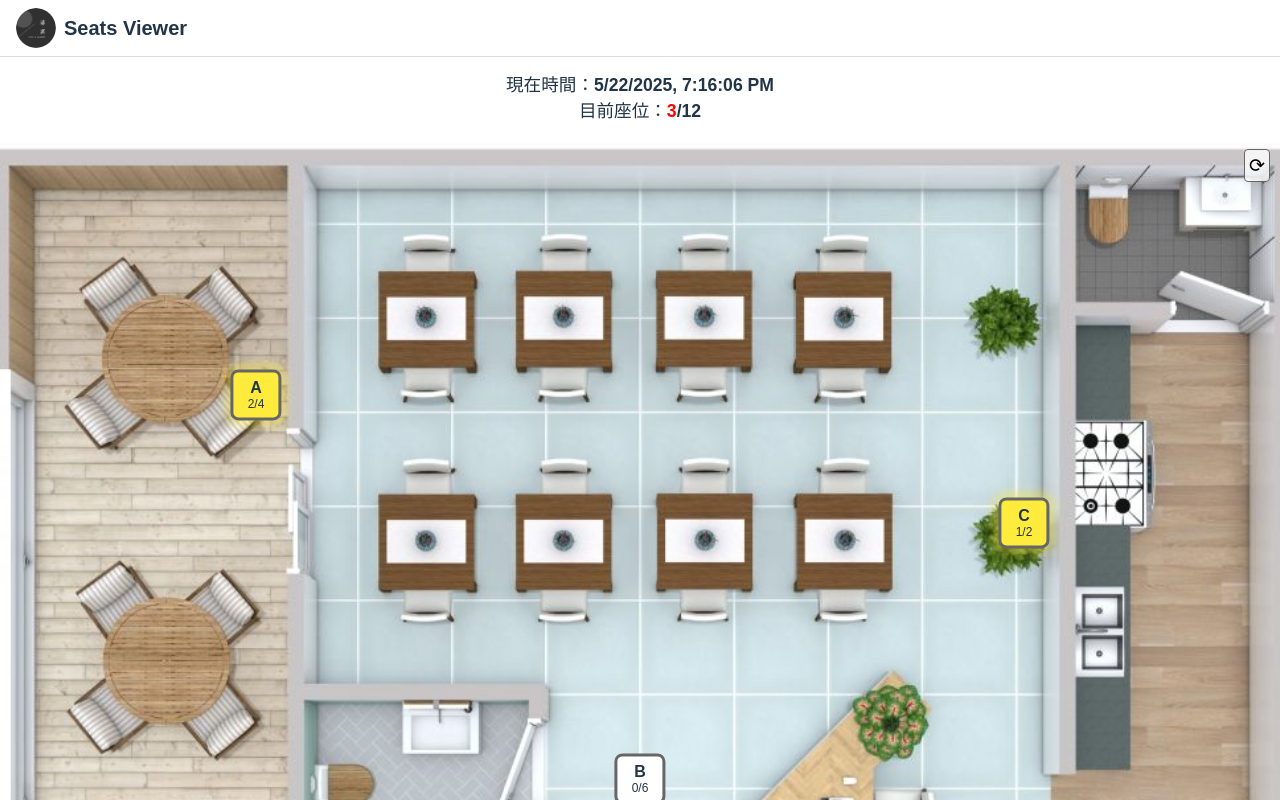
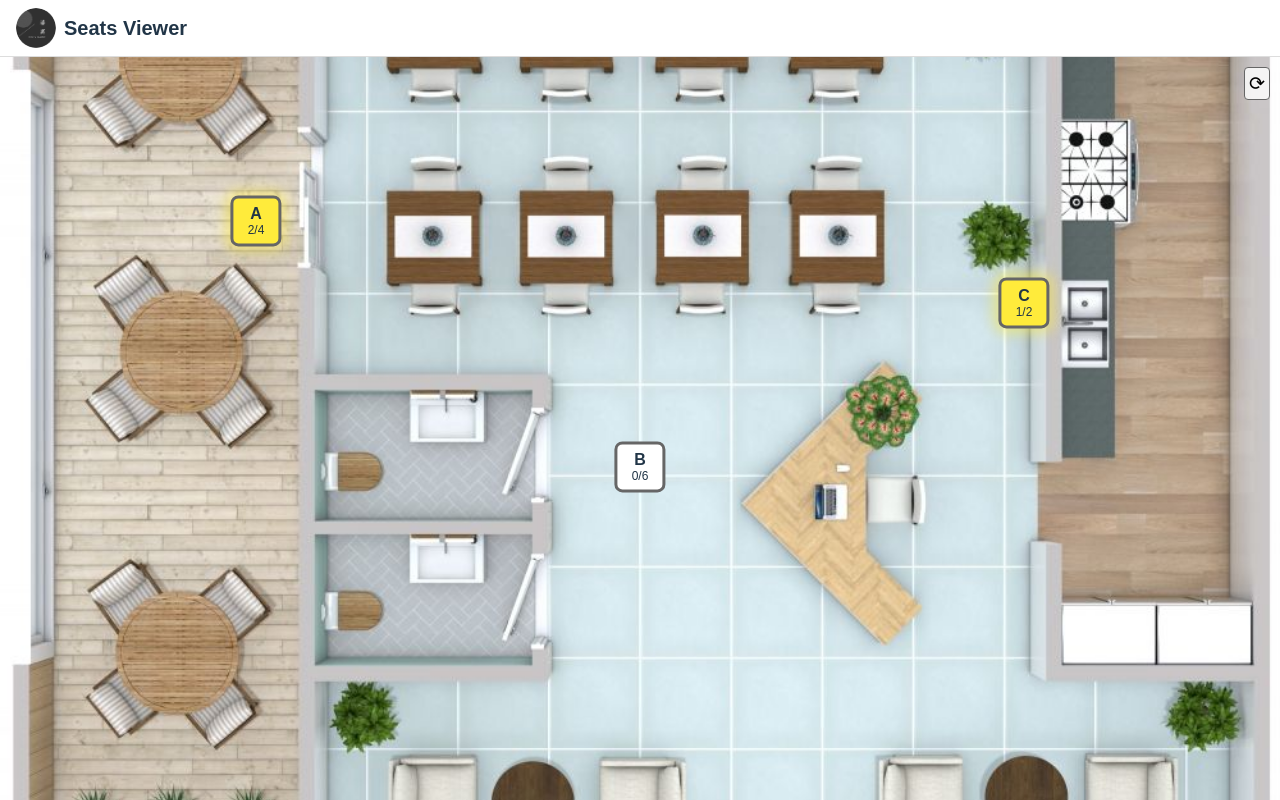
Before and after one commit to kaiwei1016/Cafe-Seats-Project, a React (Vite) app in the folder kaiwei/seats-project/: page /guest in a window 1280 px wide. Shown: the top 800 px of the page. Built offline with nearby package versions, Linux system fonts and the light colour scheme.

Commit message:
update background

```diff
--- a/kaiwei/seats-project/src/components/Background.jsx
+++ b/kaiwei/seats-project/src/components/Background.jsx
@@ -70,7 +70,7 @@ const Background = ({
       left:   `${pendingTable.left}%`,
       top:    `${pendingTable.top}%`,
       width:  `${pendingTable.width  * 4}%`,  // 半角 % 喔
-      height: `${pendingTable.height * 4}%`
+      height: `${pendingTable.height * 6}%`
     }}
     onMouseDown={e => handleTableMouseDown(pendingTable.index, e)}
   >
--- a/kaiwei/seats-project/src/components/KCafe.jsx
+++ b/kaiwei/seats-project/src/components/KCafe.jsx
@@ -14,7 +14,8 @@ import '../styles/TableForm.css';
 // ─────────────────────────────────────────────────────────────────────────────
 
 // Grid unit (percent); must match CSS (8% per cell or adjust accordingly)
-const GRID_UNIT_PCT = 2;
+const GRID_UNIT_X = 2;
+const GRID_UNIT_Y   = 3.125;
 
 /**
  * Check if two tables overlap on the snap-to grid.
@@ -24,10 +25,10 @@ function rectsOverlap(a, b) {
   const dx = Math.abs(a.left - b.left);
   const dy = Math.abs(a.top  - b.top);
 
-  const aHalfW = a.width  * GRID_UNIT_PCT;
-  const aHalfH = a.height * GRID_UNIT_PCT;
-  const bHalfW = b.width  * GRID_UNIT_PCT;
-  const bHalfH = b.height * GRID_UNIT_PCT;
+  const aHalfW = a.width  * GRID_UNIT_X;
+  const aHalfH = a.height * GRID_UNIT_Y;
+  const bHalfW = b.width  * GRID_UNIT_X;
+  const bHalfH = b.height * GRID_UNIT_Y;
 
   // If gap on either axis ≥ sum of half-sizes, no overlap
   if (dx >= aHalfW + bHalfW || dy >= aHalfH + bHalfH) {
@@ -171,8 +172,8 @@ const KCafe = ({ hideMenu = false }) => {
     const bg = document.querySelector('.background').getBoundingClientRect();
     const rawX = ((e.clientX - bg.left - offset.x) / bg.width)  * 100;
     const rawY = ((e.clientY - bg.top  - offset.y) / bg.height) * 100;
-    const snapX = Math.round(rawX / GRID_UNIT_PCT) * GRID_UNIT_PCT;
-    const snapY = Math.round(rawY / GRID_UNIT_PCT) * GRID_UNIT_PCT;
+    const snapX = Math.round(rawX / GRID_UNIT_X) * GRID_UNIT_X;
+    const snapY = Math.round(rawY / GRID_UNIT_Y) * GRID_UNIT_Y;
     const clamped = pct => Math.max(0, Math.min(100, pct));
 
     const isPend = pendingTable?.index === draggingTable;
@@ -202,7 +203,7 @@ const KCafe = ({ hideMenu = false }) => {
     const defaultId = String.fromCharCode(65 + ((idx - 1) % 26));
     setShowAddForm(true);
     setMenuOpen(false);
-    setNewTableInput({ id: defaultId, capacity:4, description:'', width:2, height:2, extraSeatLimit:0, tags:[] });
+    setNewTableInput({ id: defaultId, capacity:4, description:'', width:1, height:1, extraSeatLimit:0, tags:[] });
   };
   const cancelAddForm = () => setShowAddForm(false);
   const submitAddForm = () => {
@@ -332,13 +333,6 @@ const KCafe = ({ hideMenu = false }) => {
         />
       )}
 
-      {/* Header */}
-      <h2>
-        現在時間：{currentTime.toLocaleString()}
-        <br />
-        目前座位：<span className="remaining">{totalOccupied}</span>/{totalCapacity}
-      </h2>
-
       {/* Background + Tables */}
       <Background
         tables={tables}
@@ -356,7 +350,18 @@ const KCafe = ({ hideMenu = false }) => {
         selectedToMoveTable={selectedToMoveTable}
         draggingTable={draggingTable}
       />
+
+      {/* Header */}
+      <h2>
+        現在時間：{currentTime.toLocaleString()}
+        <br />
+        目前座位：<span className="remaining">{totalOccupied}</span>/{totalCapacity}
+      </h2>
+
     </div>
+
+
+
   );
 };
 
--- a/kaiwei/seats-project/src/components/Table.jsx
+++ b/kaiwei/seats-project/src/components/Table.jsx
@@ -80,7 +80,7 @@ const Table = ({
     left:   `${left}%`,
     top:    `${top}%`,
     width:  `${width * UNIT_PCT}%`,
-    height: `${height * UNIT_PCT}%`
+    height: `${height * UNIT_PCT* 6.25/4}%`
   };
 
   const tableStyle = {
--- a/kaiwei/seats-project/src/styles/Background.css
+++ b/kaiwei/seats-project/src/styles/Background.css
@@ -2,10 +2,13 @@
 .background {
     position: relative;
     width: 100vw;
-    height: 100vw;
+    height: calc(100vw *  16 / 25);
     overflow: hidden;
   }
   .bg-image {
+    position: absolute;       /* 绝对定位，填满容器 */
+    top: 0;
+    left: 0;
     width: 100%;
     height: 100%;
     object-fit: cover;
@@ -23,7 +26,7 @@
     background-image:
       linear-gradient(to right, #ccc 1px, transparent 1px),
       linear-gradient(to bottom, #ccc 1px, transparent 1px);
-    background-size: 4% 4%;
+    background-size: 4% 6.25%;
   }
   .rotate-button {
     position: absolute;
```
